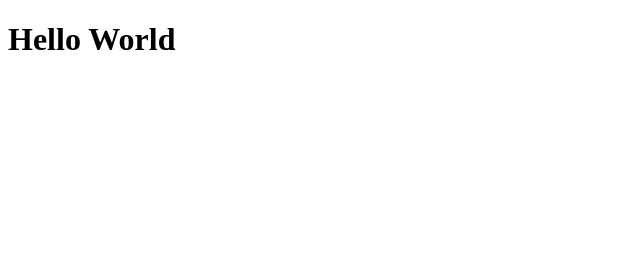
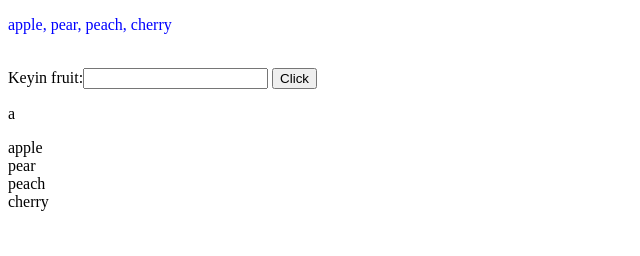
Before and after one commit to lucyweb/lucyweb.github.io, a plain HTML site: page index.html in a window 1280 px wide. Shown: the whole page, without its empty margins (0-640 px from the left). Drawn offline with Linux system fonts and the light colour scheme.

Commit message:
Update index.html
change ex5

```diff
--- a/index.html
+++ b/index.html
@@ -1,5 +1,37 @@
 <!DOCTYPE html>
+<html>
+<body> <!-- ex5 180321-->
+<p id="p1" style="color:blue">apple, pear, peach, cherry</p>
+<br>
+Keyin fruit:<input type="text" id="n1">
+<button type="button" id="b1" onclick="myS()">Click</button>
+<br>
+
+<p id="p2">a</p>
+<p id="p3">b</p>
+<br>
+
+<script>
+	var str = "", i = 0;
+	var x = document.getElementById("p1").innerHTML;
+	var arr = x.split(","); //透過split方法會將字串str轉成陣列array
+	var cnt = arr.length;
+	for (;i < cnt; i++) {
+		str += arr[i] + "<br>";
+	}
+	function myS() {
+		var msg = "";
+		var y = document.getElementById("n1").value;
+		var pos =  x.indexOf(y);  //indexOf搜尋字串是否存在
+		if (pos != -1) {
+			msg = "Yes! Position is ".concat(pos); //concat方法將字串相加
+		} else {
+			msg = "Ohh! Lost!";
+		}
+		document.getElementById("p2").innerHTML = msg;
+	}
+
+	document.getElementById("p3").innerHTML = str;
+</script>
 <body>
-<h1>Hello World</h1>
-</body>
 </html>
```
